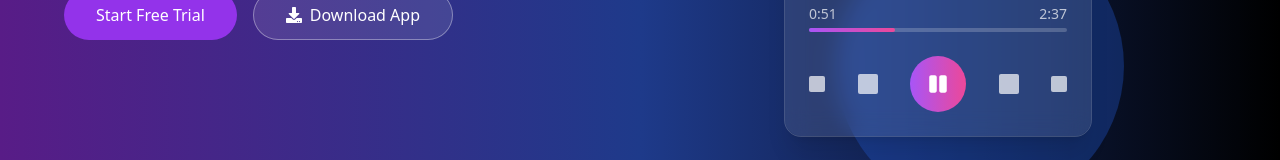
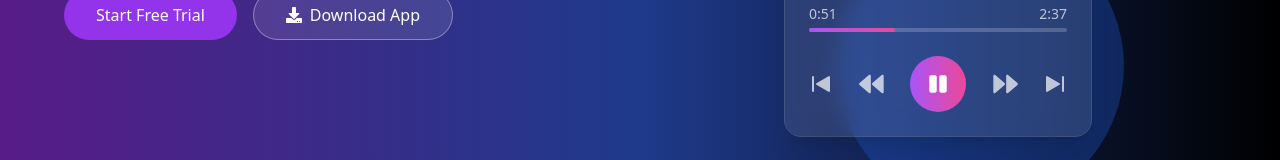
Before and after one commit to Alfianzyh/music4lyfe, a React (Vite) app: page / in a window 1280 px wide. Shown: the part 606-766 px from the top of the page. Built offline with nearby package versions, Linux system fonts and the light colour scheme.

Commit message:
update next n previous icon

```diff
--- a/src/components/HeroSection.jsx
+++ b/src/components/HeroSection.jsx
@@ -1,6 +1,7 @@
 import PrimaryButton from "./PrimaryButton";
 import GhostButton from "./GhostButton";
 import { FaPlay, FaPause } from "react-icons/fa";
+import { TbPlayerSkipBackFilled, TbPlayerTrackPrevFilled, TbPlayerSkipForwardFilled, TbPlayerTrackNextFilled } from "react-icons/tb";
 
 const HeroSection = () => {
   return (
@@ -67,13 +68,13 @@ const HeroSection = () => {
 
             {/* Controls */}
             <div className="flex items-center justify-between">
-              <div className="w-4 h-4 bg-white/70 rounded-sm"></div>
-              <div className="w-5 h-5 bg-white/70 rounded-sm"></div>
+              <TbPlayerSkipBackFilled className="w-6 h-6 text-white/70 rounded-sm" />
+              <TbPlayerTrackPrevFilled className="w-7 h-7 text-white/70 rounded-sm" />
               <div className="w-14 h-14 bg-gradient-to-r from-purple-500 to-pink-500 rounded-full flex justify-center items-center">
                 <FaPause className="w-5 h-5 text-white rounded-sm" />
               </div>
-              <div className="w-5 h-5 bg-white/70 rounded-sm"></div>
-              <div className="w-4 h-4 bg-white/70 rounded-sm"></div>
+              <TbPlayerTrackNextFilled className="w-7 h-7 text-white/70 rounded-sm" />
+              <TbPlayerSkipForwardFilled className="w-6 h-6 text-white/70 rounded-sm" />
             </div>
           </div>
         </div>
```
